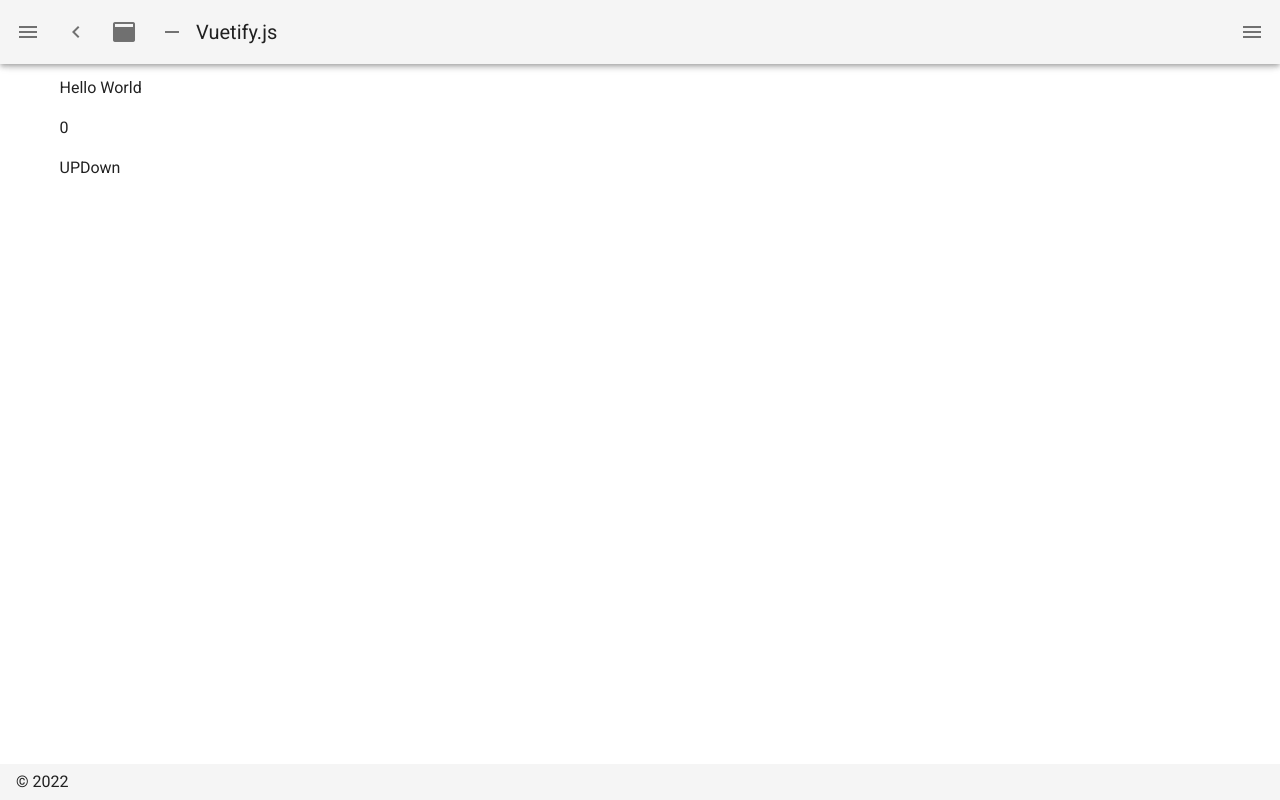
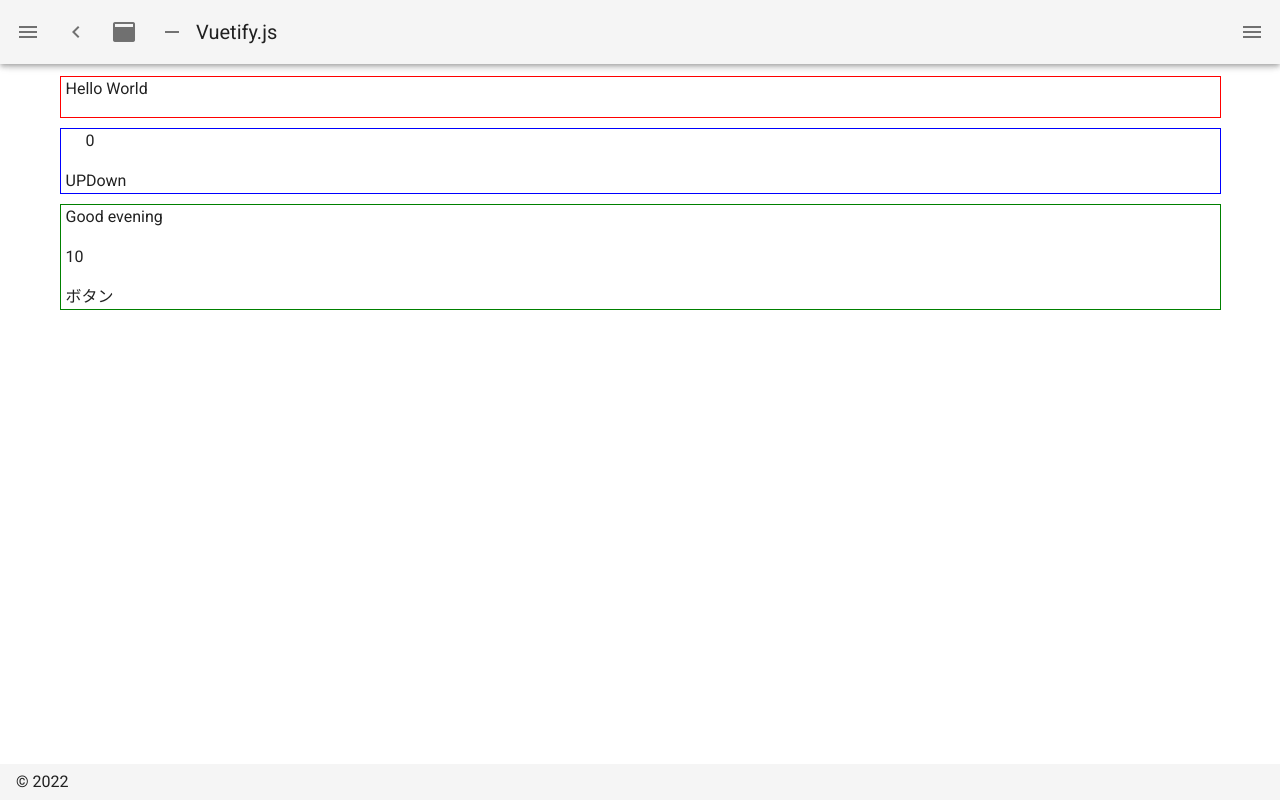
Before and after one commit to yuki0235/sample-nuxt-app, a Nuxt app: page /test in a window 1280 px wide. Built offline with nearby package versions, Linux system fonts and the light colour scheme.

Commit message:
storeでnamespaceを使いたい場合のパターン

```diff
--- a/pages/test.vue
+++ b/pages/test.vue
@@ -1,12 +1,24 @@
 <template>
   <div>
+    <div class="message">
       <!-- store/index.jsで定義したstateのmessageを出力   -->
       <p>{{ $store.state.message }}</p>
+    </div>
 
+
+    <div class="counter">
       <!-- store/index.jsで定義したmutationでstateの値を書き換える  -->
       <p>{{ $store.state.count }}</p>
       <button @click="countUp">UP</button>
       <button @click="countDown">Down</button>
+    </div>
+
+    <div class="store-namespace">
+      <!-- store/index.jsで定義したmutationでstateの値を書き換える  -->
+      <p>{{ $store.state.test.sample.message }}</p>
+      <p>{{ $store.state.test.sample.count }}</p>
+      <button @click="counter">ボタン</button>
+    </div>
   </div>
 </template>
 
@@ -21,8 +33,39 @@
       this.$store.commit("increment")
     },
     countDown() {
+      /*
+      * mutationで定義した処理の呼び出しにはcommitを使う
+      * commitの引数に指定する文字列はmutation内に定義した処理名
+      */
       this.$store.commit("decrement")
+    },
+    counter() {
+      /*
+      * namespaceを切ったmutationを呼び出すには、
+      * commitの引数に定義した処理のpathを指定する
+      */
+      this.$store.commit("test/sample/increment");
     }
   }
 };
 </script>
+
+<style>
+  .message{
+    border: 1px solid red;
+    padding-left: 5px;
+  }
+  .counter{
+    margin-top: 10px;
+    border: 1px solid blue;
+    padding-left: 5px;
+  }
+  .counter p {
+    padding-left: 20px;
+  }
+  .store-namespace{
+    margin-top: 10px;
+    border: 1px solid green;
+    padding-left: 5px;
+  }
+</style>
--- /dev/null
+++ b/store/test/sample.js
@@ -0,0 +1,10 @@
+export const state = () => ({
+  message: 'Good evening',
+  count: 10
+})
+
+export const mutations = {
+  increment(state) {
+    state.count += 4
+  }
+}
```
Lines whose indentation alone changed are shown as unchanged.
